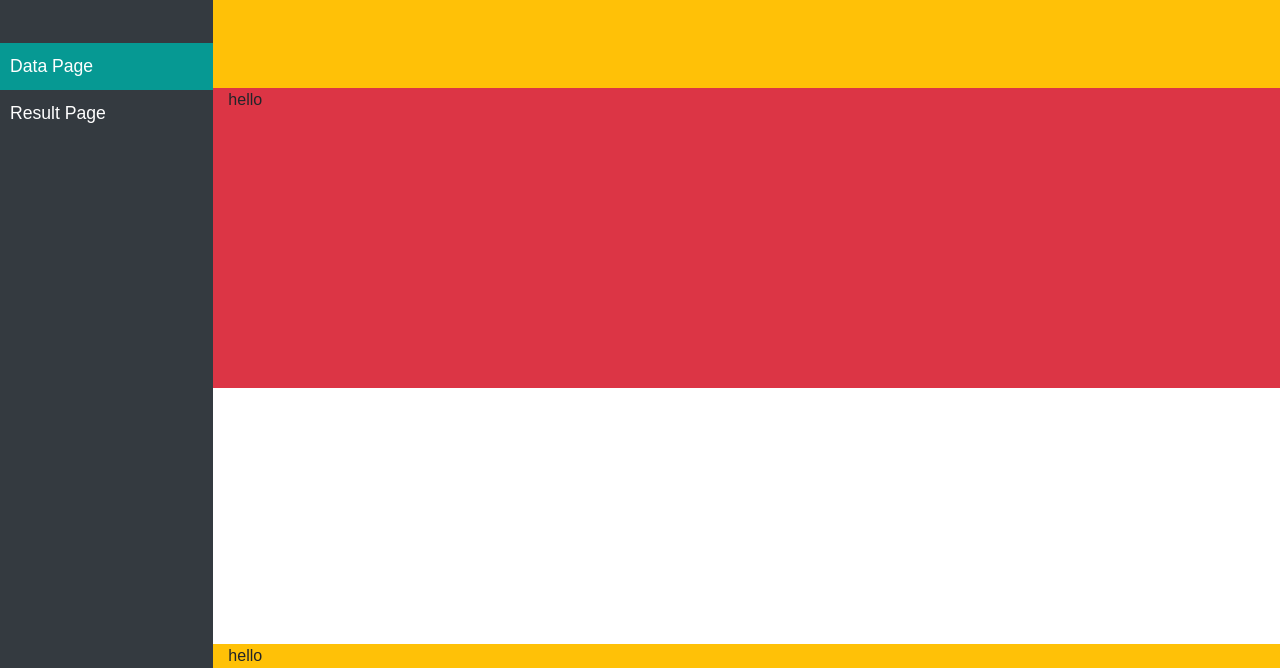
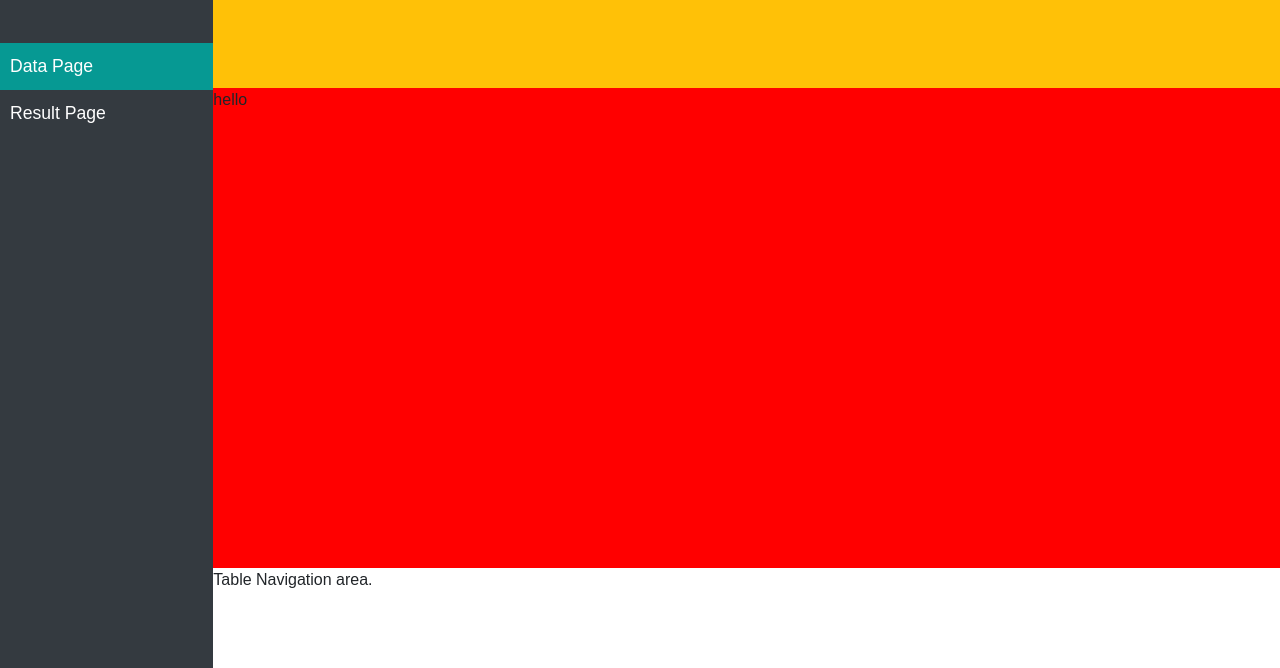
Before and after one commit to KelynWong/applicationDevelopment, a plain HTML site: page frontend/kester files/data.html in a window 1280 px wide. Shown: the part 132-800 px from the top of the page. Drawn offline with nearby package versions, Linux system fonts and the light colour scheme.

Commit message:
Update to Kester's files.

```diff
--- a/frontend/kester files/data.html
+++ b/frontend/kester files/data.html
@@ -27,8 +27,8 @@
 
 <body>
     <div class="container-fluid">
-        <div class="row" id="first">
-            <div class="col-2 bg-dark second" id="">
+        <div class="row" id="divider">
+            <div class="col-2 bg-dark" id="row">
                 <div class="wrapper">
                     <!-- Sidebar -->
                     <nav id="sidebar">
@@ -44,20 +44,18 @@
                             <li>
                                 <a href="#">Result Page</a>
                             </li>
-
                         </ul>
                     </nav>
-
                 </div>
             </div>
 
-            <div class="col-10 bg-white second">
-                <div class="col-12 bg-danger box1">
+            <div class="col-10 bg-white" id="row">
+                <div class="bg-danger box1">
                     <p class="h1 try">Hello</p>
                 </div>
-                <div class="col-12 bg-warning box2">hello</div>
-                <div class="col-12 bg-danger box3">hello</div>
-                <div class="col-12 bg-warning box4">hello</div>
+                <div class="bg-warning box2">hello</div>
+                <div class="box3">hello</div>
+                <div class="box4">Table Navigation area.</div>
             </div>
         </div>
 
--- a/frontend/kester files/stylesheet.css
+++ b/frontend/kester files/stylesheet.css
@@ -1,42 +1,41 @@
-/* The sidebar menu */
-
-#first {
+#divider {
   height: 100vh;
-  /* Full-height: remove this if you want "auto" height */
 }
-
-.second {
+#row {
   margin: 0;
   padding: 0;
-  position: relative;
+  height: 100%;
+  display: flex;
+  flex-direction: column;
 }
 
 .box1{
   height: 70px;
-
   margin: 0;
   padding: 0;
   color: white;
   background-color:#069993;
 }
-#try{
-  text-align: bottom;
-}
 .box2{
   height: 150px;
+  min-height: 150px;
 }
 .box3{
-  height: 300px;
+  height: auto;
+  min-height: 340px;
+  flex:1;
+  background-color: red;
 }
 .box4{
-  position: absolute;
   bottom:0;
+  height: 100px;
+  min-height:80px;
 }
 
 
 
 /*
-    ADDITIONAL DEMO STYLE, NOT IMPORTANT TO MAKE THINGS WORK BUT TO MAKE IT A BIT NICER :)
+RECHECK
 */
 
 @import "https://fonts.googleapis.com/css?family=Poppins:300,400,500,600,700";
@@ -44,7 +43,6 @@ body {
   font-family: 'Poppins', sans-serif;
   background: #fafafa;
 }
-
 
 a, a:hover, a:focus {
   color: inherit;
@@ -58,7 +56,6 @@ a, a:hover, a:focus {
   color: #fff;
   transition: all 0.3s;
 }
-
 
 #sidebar .sidebar-header {
   padding: 50px;
```
